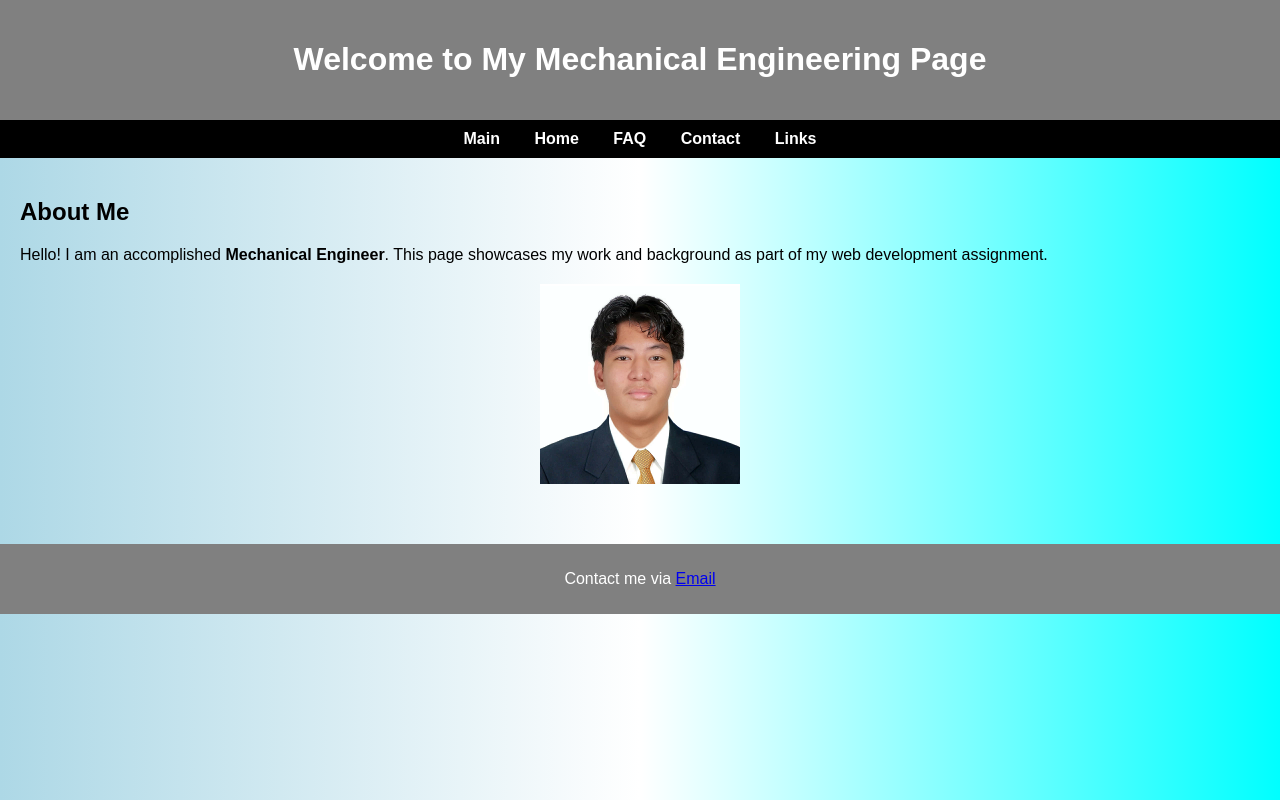
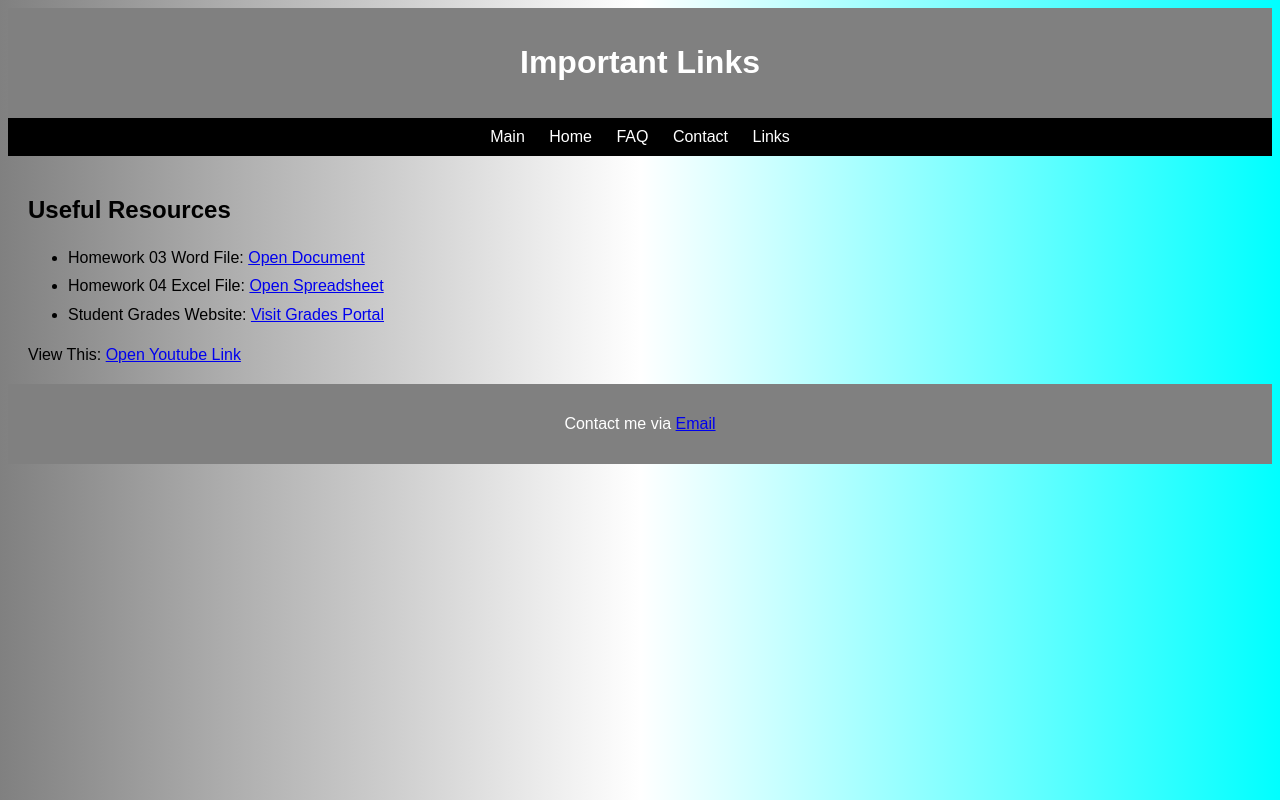
Before and after one commit to Rattlesnake-Jim/Mayuyo-Main-Page, a plain HTML site: page index.html in a window 1280 px wide. Drawn offline with Linux system fonts and the light colour scheme.

Commit message:
Add files via upload

```diff
--- a/index.html
+++ b/index.html
@@ -2,55 +2,20 @@
 <html lang="en">
 <head>
   <meta charset="UTF-8">
-  <title>Main Page - Mechanical Engineer</title>
+  <title>Links Page</title>
   <style>
-    body {
-      background: linear-gradient(to right, lightblue, white, cyan);
-      font-family: Arial, sans-serif;
-      color: black;
-      margin: 0;
-      padding: 0;
-    }
-    header {
-      background-color: gray;
-      padding: 20px;
-      text-align: center;
-      color: white;
-    }
-    nav {
-      background-color: black;
-      padding: 10px;
-      text-align: center;
-    }
-    nav a {
-      color: white;
-      margin: 0 15px;
-      text-decoration: none;
-      font-weight: bold;
-    }
-    nav a:hover {
-      color: cyan;
-    }
-    .content {
-      padding: 20px;
-    }
-    footer {
-      background-color: gray;
-      text-align: center;
-      padding: 10px;
-      margin-top: 20px;
-      color: white;
-    }
-    img {
-      display: block;
-      margin: 20px auto;
-      max-width: 200px;
-    }
+    body { background: linear-gradient(to right, gray, white, cyan); font-family: Arial; color: black; }
+    header, footer { background: gray; color: white; text-align: center; padding: 15px; }
+    nav { background: black; padding: 10px; text-align: center; }
+    nav a { color: white; margin: 0 10px; text-decoration: none; }
+    nav a:hover { color: cyan; }
+    .content { padding: 20px; }
+    ul { line-height: 1.8; }
   </style>
 </head>
 <body>
   <header>
-    <h1>Welcome to My Mechanical Engineering Page</h1>
+    <h1>Important Links</h1>
   </header>
 
   <nav>
@@ -62,13 +27,38 @@
   </nav>
 
   <div class="content">
-    <h2>About Me</h2>
-    <p>Hello! I am an accomplished <strong>Mechanical Engineer</strong>. This page showcases my work and background as part of my web development assignment.</p>
-    <img src="picjim.jpg" alt="My Picture">
+    <h2>Useful Resources</h2>
+    <ul>
+      <li>
+        Homework 03 Word File:
+        <a href="https://docs.google.com/document/d/1BZn9JAV9ukAuRWqrfua338UZourFwE91/edit?usp=sharing&ouid=111469075663275566522&rtpof=true&sd=true" target="_blank">
+          Open Document
+        </a>
+      </li>
+      <li>
+        Homework 04 Excel File:
+        <a href="https://docs.google.com/spreadsheets/d/1jHQmllWER_LDxCYyyudBAtXB7O41bOzB/edit?usp=sharing&ouid=111469075663275566522&rtpof=true&sd=true" target="_blank">
+          Open Spreadsheet
+        </a>
+      </li>
+      <li>
+        Student Grades Website:
+        <a href="https://reportgrades.bpsu.edu.ph/" target="_blank">
+          Visit Grades Portal
+        </a>
+      </li>
+    </ul>
+        View This:
+        <a href="https://youtu.be/dQw4w9WgXcQ?si=CBnpuidPOZobbffH/" target+"_blank>
+          Open Youtube Link
+        </a>
+      </li>
+    </ul>
+
   </div>
 
   <footer>
-    <p>Contact me via <a href="mailto:your-email@example.com">Email</a></p>
+    <p>Contact me via <a href="mailto:jjgmayuyo24@bpsu.edu.ph">Email</a></p>
   </footer>
 </body>
 </html>
```
